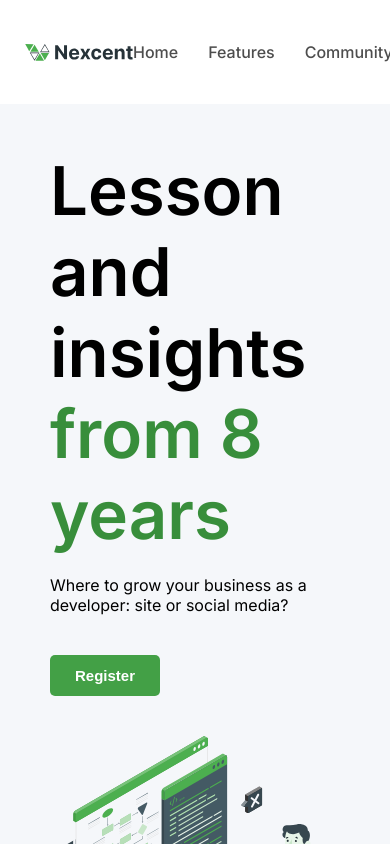
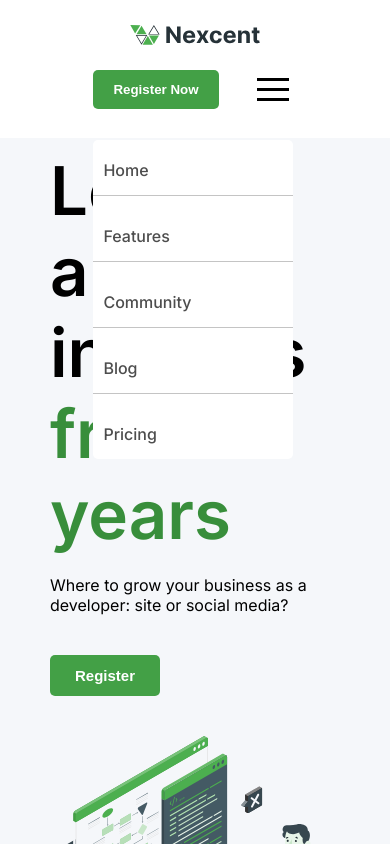
Before and after one commit to varspijoyan/nexcent-project, a React (Vite) app: page / in a window 390 px wide. Shown: the top 844 px of the page. Built offline with nearby package versions, Linux system fonts and the light colour scheme.

Commit message:
Add media queries for header

```diff
--- a/src/components/header/Header.jsx
+++ b/src/components/header/Header.jsx
@@ -1,13 +1,16 @@
 import styles from "../../styles/Header.module.css";
 import logo from "../../assets/Logo.svg";
+import Hamburger from "hamburger-react";
+import { useState } from "react";
 
 export default function Header() {
+    const [isOpen, setIsOpen] = useState(false);
     return (
         <div className={styles.container}>
             <header className={styles.headerSection}>
                 <img className={styles.logo} src={logo} alt="logo image"/>
                 <nav className={styles.navBar}>
-                    <ul className={styles.ulLinks}>
+                    <ul className={`${styles.ulLinks} ${isOpen ? styles.show : null}`}>
                         <li className={styles.link}><a href="#">Home</a></li>
                         <li className={styles.link}><a href="#">Features</a></li>
                         <li className={styles.link}><a href="#">Community</a></li>
@@ -15,6 +18,9 @@ export default function Header() {
                         <li className={styles.link}><a href="#">Pricing</a></li>
                     </ul>
                     <button className={styles.btn}>Register Now</button>
+                    <div className={styles.hamburgerReact}>
+                        <Hamburger toggled={isOpen} toggle={setIsOpen} />
+                    </div>
                 </nav>
             </header>
         </div>
--- a/src/styles/Header.module.css
+++ b/src/styles/Header.module.css
@@ -86,3 +86,56 @@
 .btn:hover {
     opacity: 0.8;
 }
+
+.hamburgerReact {
+    display: none;
+}
+
+@media screen and (max-width: 991px) {
+    .hamburgerReact {
+        display: block;
+    }
+
+    .ulLinks.show {
+        display: flex;
+    }
+
+    .ulLinks {
+        flex-direction: column;
+        position: absolute;
+        top: 140px;
+        background-color: white;
+        width: 200px;
+        align-items: flex-start;
+        justify-content: center;
+        border-radius: 5px;
+    }
+
+    .ulLinks .link:first-child {
+        padding-top: 20px;
+    }
+
+    .ulLinks .link {
+        border-bottom: 1px solid rgb(196, 196, 196);
+        width: 100%;
+        padding-bottom: 15px;
+    }
+
+    .ulLinks .link:last-child {
+        border: none;
+    }
+
+    .ulLinks .link a {
+        margin-left: 10px;
+    }
+}
+
+@media screen and (max-width: 410px) {
+    .headerSection {
+        flex-direction: column;
+    }
+
+    .headerSection img {
+        margin-bottom: 20px;
+    }
+}
```
